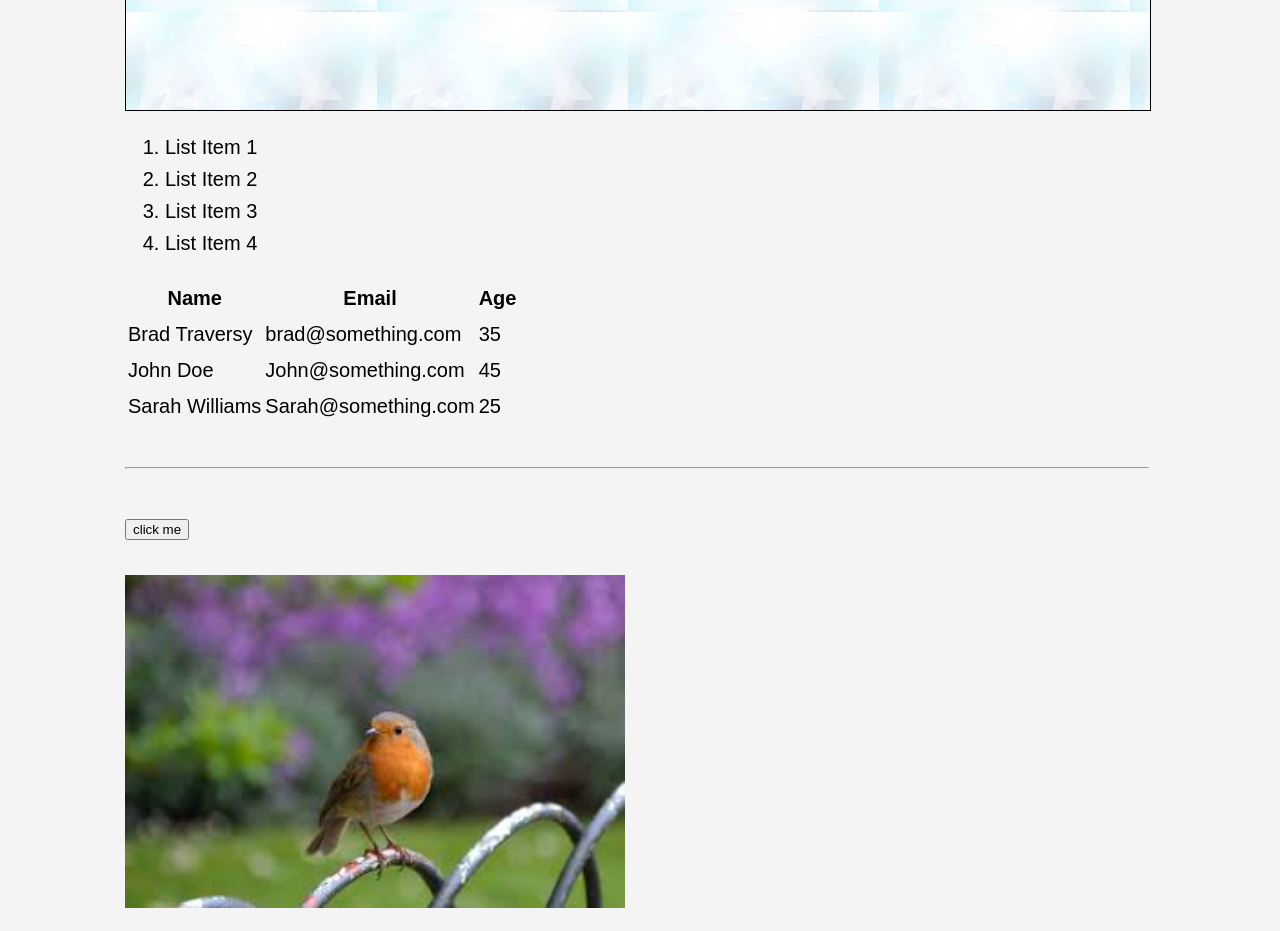
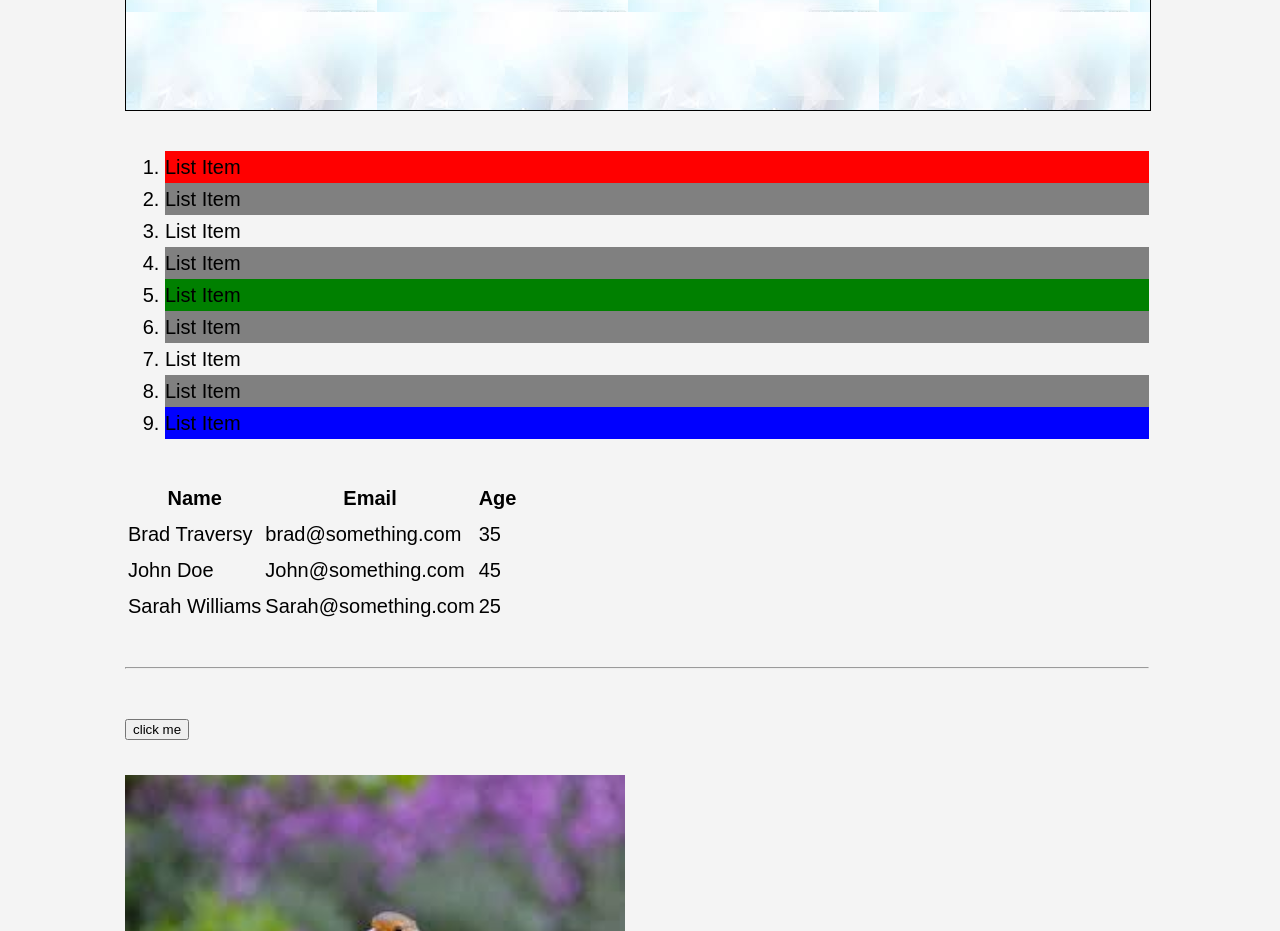
Before and after one commit to Tim2107/test, a plain HTML site: page index.html in a window 1280 px wide. Shown: the part 2660-3591 px from the top of the page. Drawn offline with Linux system fonts and the light colour scheme.

Commit message:
some more changes

```diff
--- a/css/style.css
+++ b/css/style.css
@@ -197,6 +197,10 @@ border:1px solid #000;
 margin-top:30px;
 position: relative;
 background-image:url('../images/bgimage.jpeg');
+/*background-repeat:no-repeat;
+background-position:100px 200px;
+background-position:center center;
+*/
 }
 
 .p-box h1,.p-box h2{
@@ -220,3 +224,23 @@ margin:1px;
 position:fixed;
 Top: 0px;
 }
+
+.o-list{
+margin: 40px 0px;
+}
+
+.o-list li:first-child{
+background:red;
+}
+
+.o-list li:nth-child(5){
+background:green;
+}
+
+.o-list li:last-child{
+background:blue;
+}
+
+.o-list li:nth-child(even){
+background:grey;
+}
--- a/index.html
+++ b/index.html
@@ -181,11 +181,16 @@
     </div>
 
 
-    <ol>
-        <li>List Item 1</li>
-        <li>List Item 2</li>
-        <li>List Item 3</li>
-        <li>List Item 4</li>
+    <ol class="o-list">
+        <li>List Item </li>
+        <li>List Item </li>
+        <li>List Item </li>
+        <li>List Item </li>
+        <li>List Item </li>
+        <li>List Item </li>
+        <li>List Item </li>
+        <li>List Item </li>
+        <li>List Item </li>
     </ol>
 
     <!--tables-->
```
